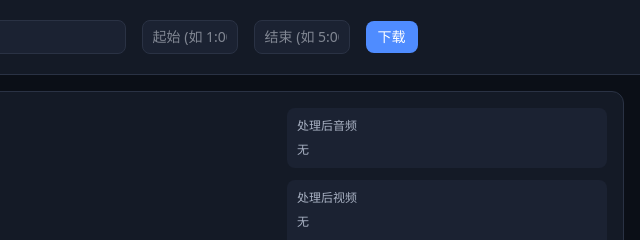
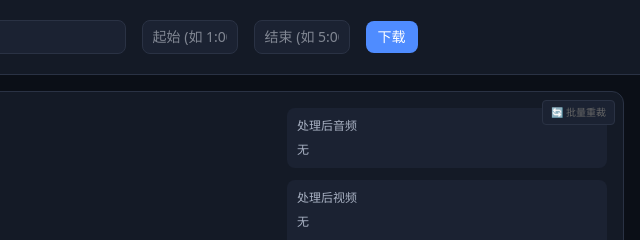
Before and after one commit to painterner/prepare-video-trainer-gui, an Astro site: page / in a window 1280 px wide. Shown: the top 240 px of the page, 640-1280 px from the left. Built offline with nearby package versions, Linux system fonts and the light colour scheme; Astro itself is replaced by a stand-in of ours.

Commit message:
批量处理双声道

```diff
--- a/src/components/TrimApp.tsx
+++ b/src/components/TrimApp.tsx
@@ -76,6 +76,8 @@ export default function TrimApp({ defaultMetaPath }: TrimAppProps) {
 	const [batchRange, setBatchRange] = useState('');
 	const [isBatchProcessing, setIsBatchProcessing] = useState(false);
 	const [batchProgress, setBatchProgress] = useState('');
+	const [isRetrimming, setIsRetrimming] = useState(false);
+	const [retrimProgress, setRetrimProgress] = useState('');
 	const editorRef = useRef<HTMLDivElement>(null);
 	const videoContainerRef = useRef<HTMLDivElement>(null);
 	const listContainerRef = useRef<HTMLDivElement>(null);
@@ -720,6 +722,79 @@ export default function TrimApp({ defaultMetaPath }: TrimAppProps) {
 		setIsBatchProcessing(false);
 	};
 
+	// Batch re-trim all processed items to ensure stereo audio
+	const handleBatchRetrim = async () => {
+		if (!metaPath) {
+			setRetrimProgress('请先加载 dataset_meta.jsonl');
+			return;
+		}
+
+		setIsRetrimming(true);
+		setRetrimProgress('加载最新数据...');
+
+		// Fetch latest data to get current audio/video positions
+		let latestItems: MetaItem[];
+		try {
+			const res = await fetch(`/api/meta.json?path=${encodeURIComponent(metaPath)}`);
+			const data = await res.json();
+			latestItems = data.items || [];
+		} catch (error) {
+			setRetrimProgress('加载数据失败');
+			setIsRetrimming(false);
+			return;
+		}
+
+		const processedItems = latestItems.filter(item => item.processed);
+		if (processedItems.length === 0) {
+			setRetrimProgress('没有已处理的记录');
+			setIsRetrimming(false);
+			return;
+		}
+
+		setRetrimProgress(`0/${processedItems.length} 开始...`);
+
+		let successCount = 0;
+		for (let i = 0; i < latestItems.length; i++) {
+			const item = latestItems[i];
+			if (!item.processed) continue;
+
+			setRetrimProgress(`${successCount + 1}/${processedItems.length} #${i} 重新裁剪...`);
+
+			try {
+				const audioPos = item.processed_audio_pos as number[] | undefined;
+				const videoPos = item.processed_video_pos as number[] | undefined;
+				console.log(`Retrim #${i}: audioPos=`, audioPos, 'videoPos=', videoPos);
+
+				const res = await fetch('/api/trim.json', {
+					method: 'POST',
+					headers: { 'Content-Type': 'application/json' },
+					body: JSON.stringify({
+						metaPath,
+						index: i,
+						refStart: audioPos ? audioPos[0] : 0,
+						refEnd: audioPos ? audioPos[1] : null,
+						videoStart: videoPos ? videoPos[0] : 0,
+						videoEnd: videoPos ? videoPos[1] : null,
+					}),
+				});
+
+				if (res.ok) {
+					successCount++;
+					setRetrimProgress(`${successCount}/${processedItems.length} #${i} ✓`);
+				} else {
+					setRetrimProgress(`${successCount}/${processedItems.length} #${i} 失败`);
+				}
+			} catch (error) {
+				setRetrimProgress(`${successCount}/${processedItems.length} #${i} 错误`);
+			}
+		}
+
+		setRetrimProgress(`完成 ${successCount}/${processedItems.length}`);
+		setIsRetrimming(false);
+		// Reload to refresh timestamps
+		await loadMeta();
+	};
+
 	// Close popover when clicking outside
 	useEffect(() => {
 		const handleClickOutside = (e: MouseEvent) => {
@@ -935,7 +1010,23 @@ export default function TrimApp({ defaultMetaPath }: TrimAppProps) {
 			</div>
 
 			{/* Right Panel - Media */}
-			<div className="flex-1 bg-[#141a26] border border-[#2a3244] rounded-xl p-4 overflow-hidden">
+			<div className="flex-1 bg-[#141a26] border border-[#2a3244] rounded-xl p-4 overflow-hidden relative">
+				{/* Re-trim button in top right corner */}
+				<div className="absolute top-2 right-2 z-10 flex items-center gap-2">
+					{retrimProgress && <span className="text-[10px] text-[#a9b2c3]">{retrimProgress}</span>}
+					<button
+						onClick={handleBatchRetrim}
+						disabled={isRetrimming || items.length === 0}
+						className={`px-2 py-1 text-[10px] rounded border ${
+							isRetrimming || items.length === 0
+								? 'border-[#2a3244] bg-[#1b2232] text-[#666] cursor-not-allowed'
+								: 'border-[#2a3244] bg-[#e74c3c] text-white hover:bg-[#c0392b] cursor-pointer'
+						}`}
+						title="重新裁剪所有已处理记录（确保双声道）"
+					>
+						{isRetrimming ? '处理中...' : '🔄 批量重裁'}
+					</button>
+				</div>
 				<div className="grid grid-cols-[1fr_320px] gap-4 h-full">
 					<div className="flex flex-col h-full overflow-hidden items-center">
 						<div
--- a/src/pages/api/trim.json.ts
+++ b/src/pages/api/trim.json.ts
@@ -106,13 +106,14 @@ export const POST: APIRoute = async ({ request }) => {
 				sourcePath,
 				'-vn',
 				'-ac',
-				'1',
+				'2',
 				'-ar',
 				'44100',
 				'-b:a',
 				'192k',
 				audioOutPath,
 			];
+			console.log('cutting audio with args:', audioArgs.join(' '));
 			await runFfmpeg(audioArgs);
 		}
 
@@ -150,6 +151,8 @@ export const POST: APIRoute = async ({ request }) => {
 				'20',
 				'-c:a',
 				'aac',
+				'-ac',
+				'2',
 				'-b:a',
 				'192k',
 				videoOutput,
```
